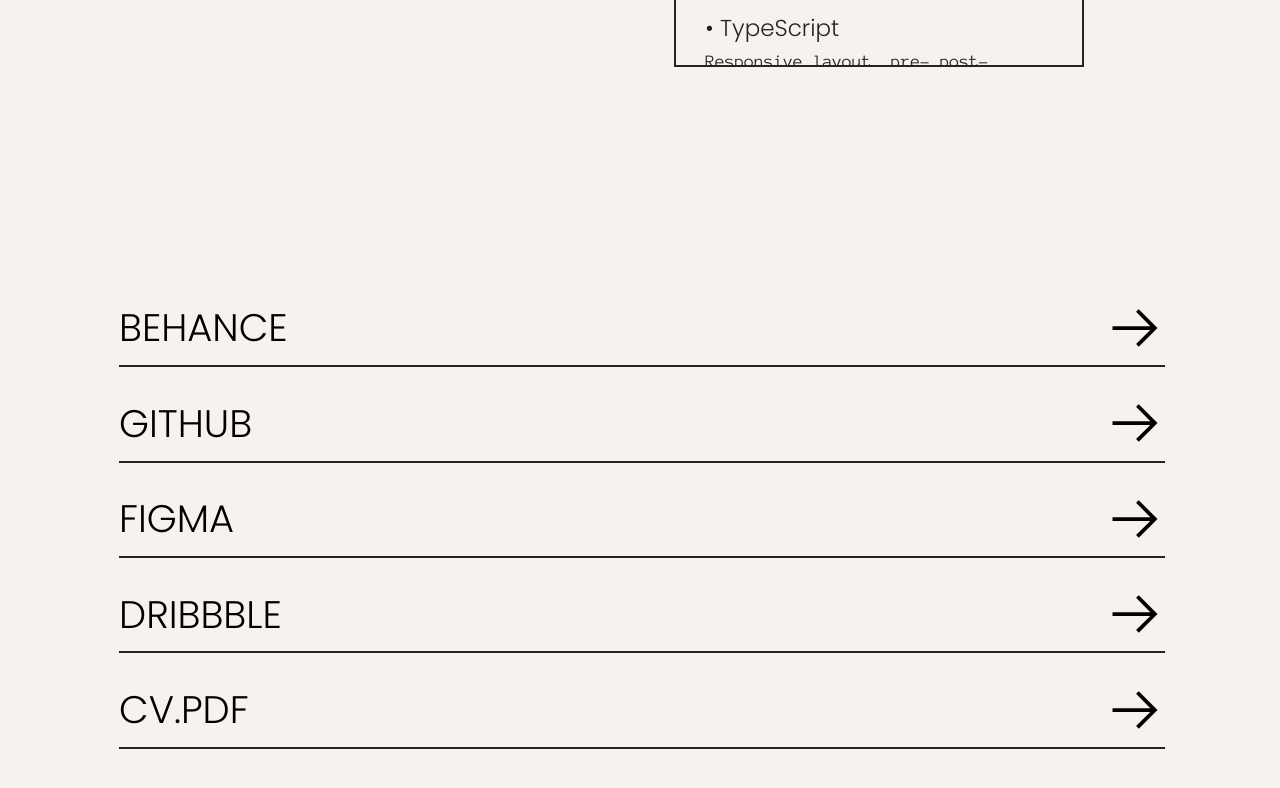
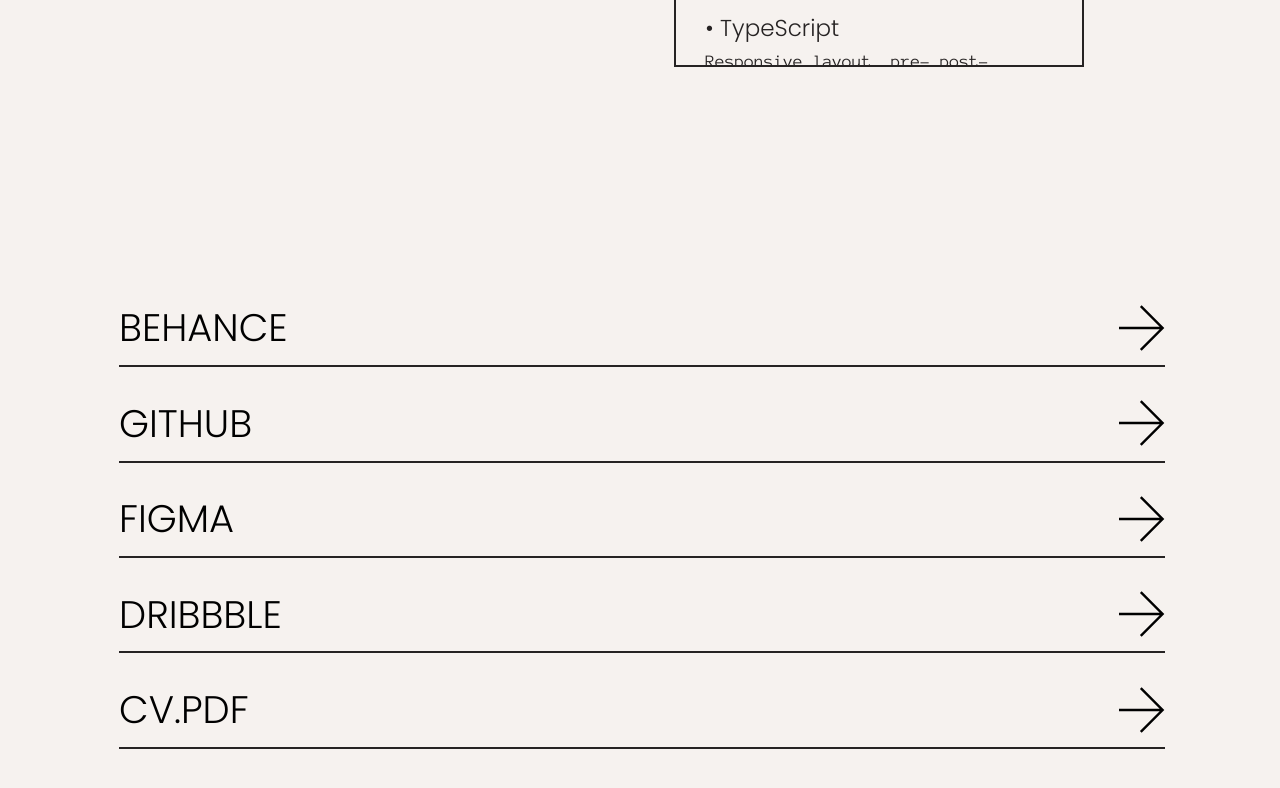
Before and after one commit to an4morph/an4morph.github.io, a React (Create React App) app: page / in a window 1280 px wide. Shown: the part 1323-2111 px from the top of the page. Built offline with nearby package versions, Linux system fonts and the light colour scheme.

Commit message:
change arrows

```diff
--- a/src/components/button/index.tsx
+++ b/src/components/button/index.tsx
@@ -1,6 +1,5 @@
 import { useRef, useState } from 'react'
 
-import { ReactComponent as Arrow } from '../../assets/icons/arrow.svg'
 import { AppLink } from '../app-link'
 import { Background, StyledButton } from './styled'
 import { useAnimation } from './useAnimation'
@@ -36,7 +35,7 @@
     >
       <Background className="background"/>
       <span>{children}</span>
-      <Arrow className="arrow"/>
+      <div className="arrow" />
     </StyledButton>
   )
   return link ? (
--- a/src/components/button/styled.ts
+++ b/src/components/button/styled.ts
@@ -1,5 +1,6 @@
 import styled, { css } from 'styled-components'
 
+import Arrow from '../../assets/icons/arrow.svg'
 import { Colors } from '../../styles/types'
 import { MediaSizes } from '../../types'
 import { media, MediaCreator } from '../../utils/devices'
@@ -33,6 +34,13 @@
     `)
   }
 
+  & .arrow {
+    background-image: url(${Arrow});
+    width: 3.6vw;
+    height: 3.6vw;
+    background-size: contain;
+  }
+
   @media ${media.desktop} {
     font-size: 3vw;
   }
```
Also changed, not shown: src/assets/icons/arrow.svg.
